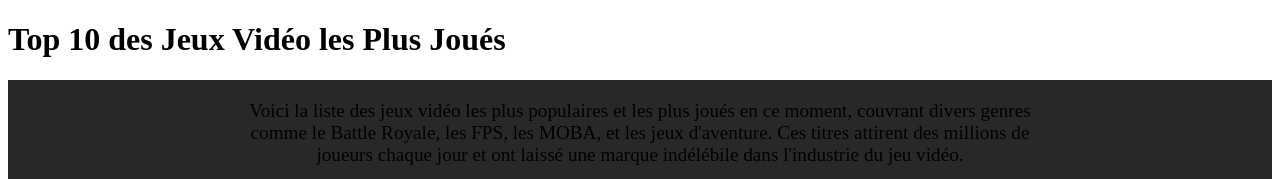
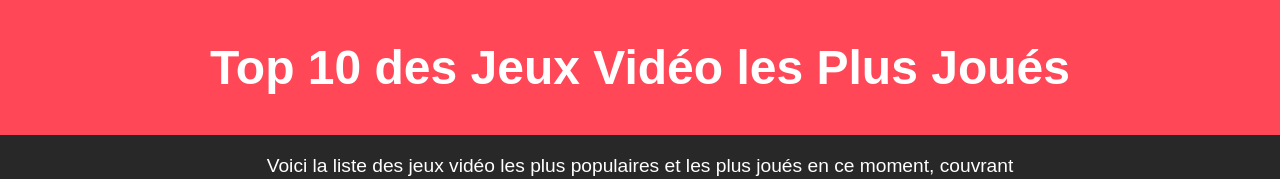
Before and after one commit to ShuShu021/landing, a plain HTML site: page Top 10 meilleur jeu.html in a window 1280 px wide. Shown: the top 179 px of the page. Drawn offline with Linux system fonts and the light colour scheme.

Commit message:
Add files via upload

```diff
--- a/style_2.css
+++ b/style_2.css
@@ -1,3 +1,23 @@
+body {
+    margin: 0;
+    padding: 0;
+    font-family: 'Arial', sans-serif;
+    background-color: #121212;
+    color: #ffffff;
+}
+
+header {
+    background-color: #ff4757;
+    padding: 40px;
+    text-align: center;
+}
+
+header h1 {
+    margin: 0;
+    font-size: 3em;
+    color: white;
+}
+
 .intro {
     text-align: center;
     padding: 20px;
@@ -73,6 +93,12 @@
     margin: 0;
 }
 
+.fornitegame {
+    display: flex;
+    font-family: 'verdena';
+    text-align: center;
+}
+
 @media (max-width: 900px) {
     .game-card {
         width: calc(50% - 20px);
```
Lines whose indentation alone changed are shown as unchanged.
